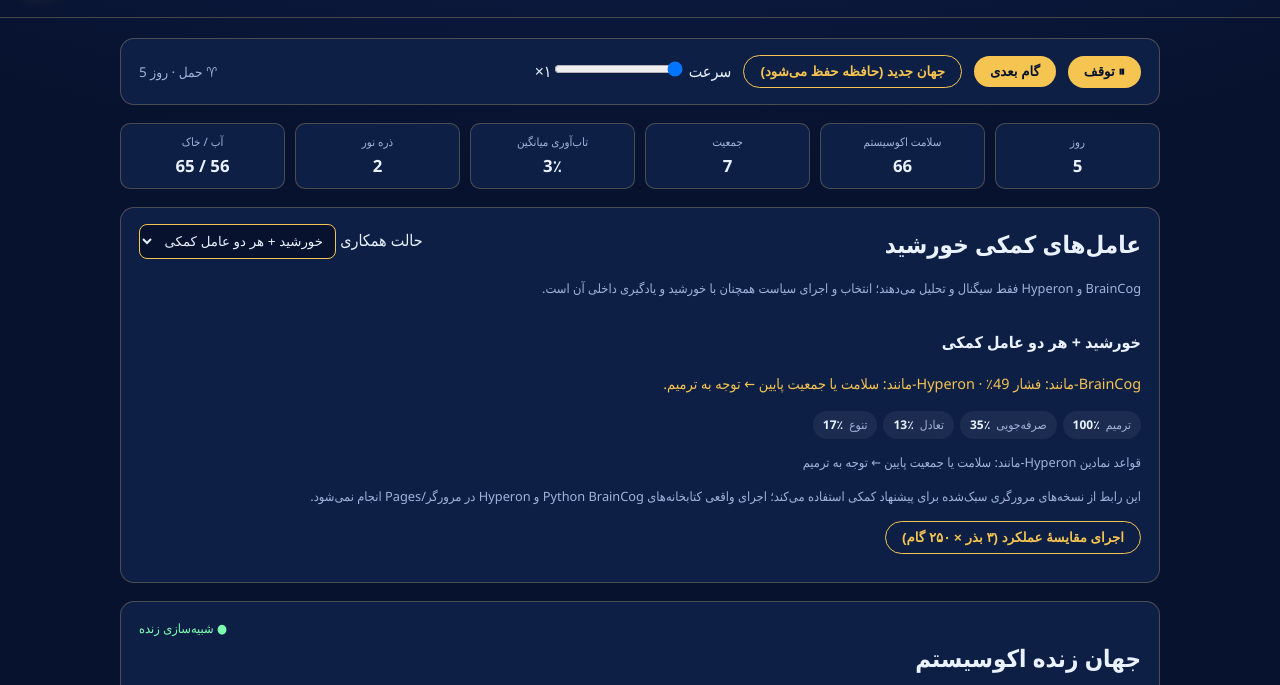
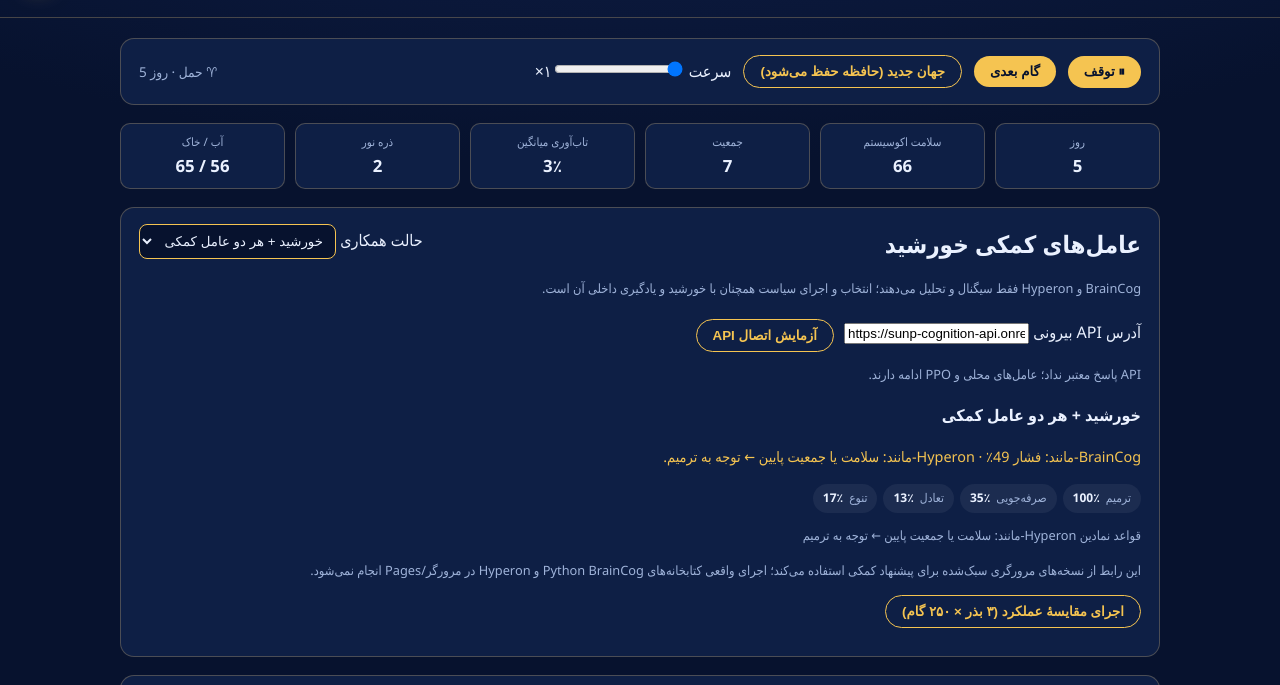
Before and after one commit to iojh2021-oss/sunp, a website with bundled scripts: page index.html in a window 1280 px wide. Shown: the part 115-800 px from the top of the page. Built offline with nearby package versions, Linux system fonts and the light colour scheme; no server answers; files whose address does not match are found by name.

Commit message:
Add Render cognition API controls to SunP UI

```diff
--- a/index.html
+++ b/index.html
@@ -31,6 +31,8 @@
         </select>
       </label>
     </div>
+    <div class="mem-actions cognition-service-controls"><label>آدرس API بیرونی <input id="cognitionEndpoint" type="url" inputmode="url" dir="ltr" placeholder="https://sunp-cognition-api.onrender.com"></label><button id="testCognitionApi" class="secondary">آزمایش اتصال API</button></div>
+    <p id="cognitionServiceStatus" class="hint">API خارجی هنوز آزمایش نشده</p>
     <p><b id="cognitionModeLabel">خورشید + هر دو عامل کمکی</b></p>
     <p id="cognitionSummary" class="cognition-summary">آماده‌سازی سیگنال‌های کمکی…</p>
     <div id="cognitionSignals" class="population"></div>
```
